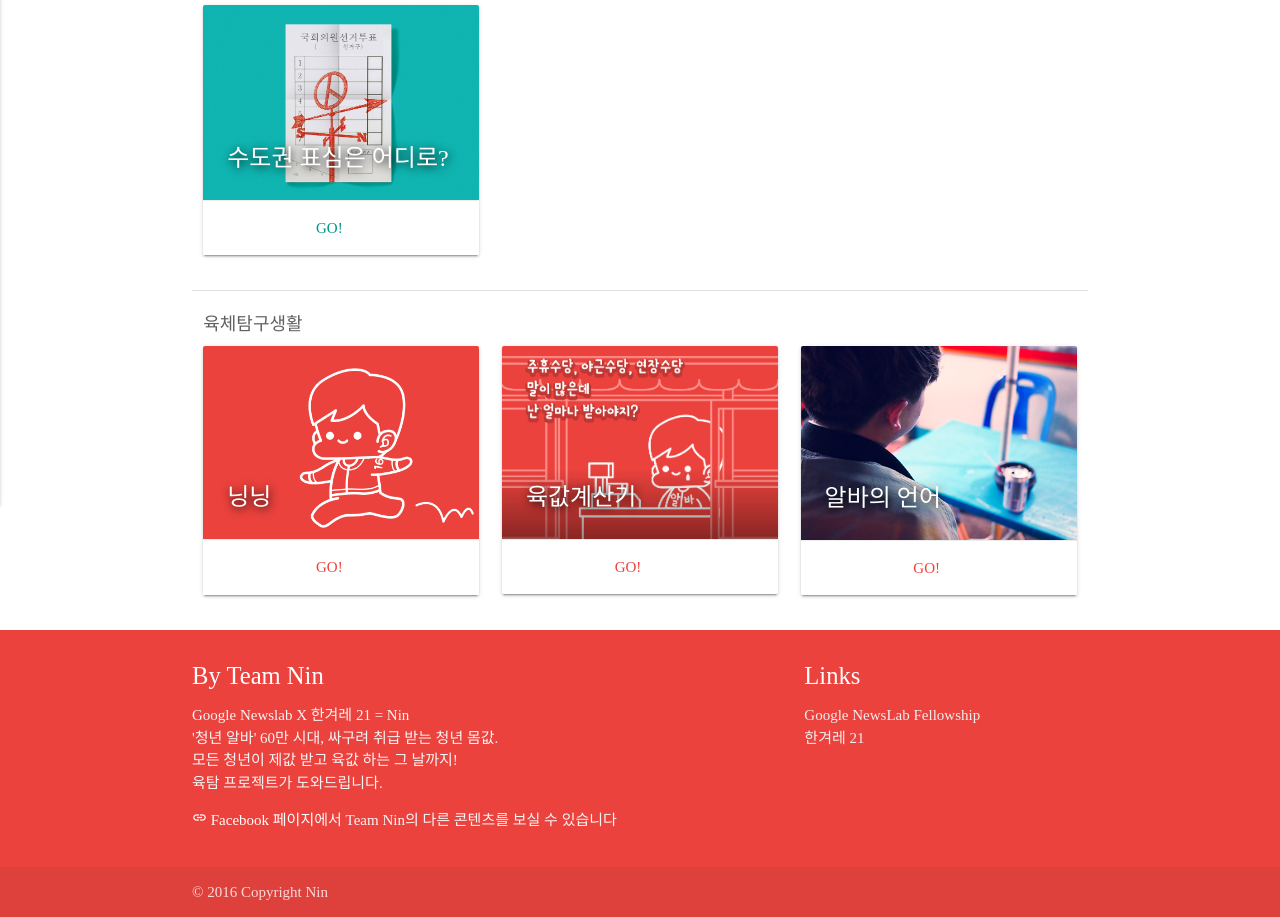
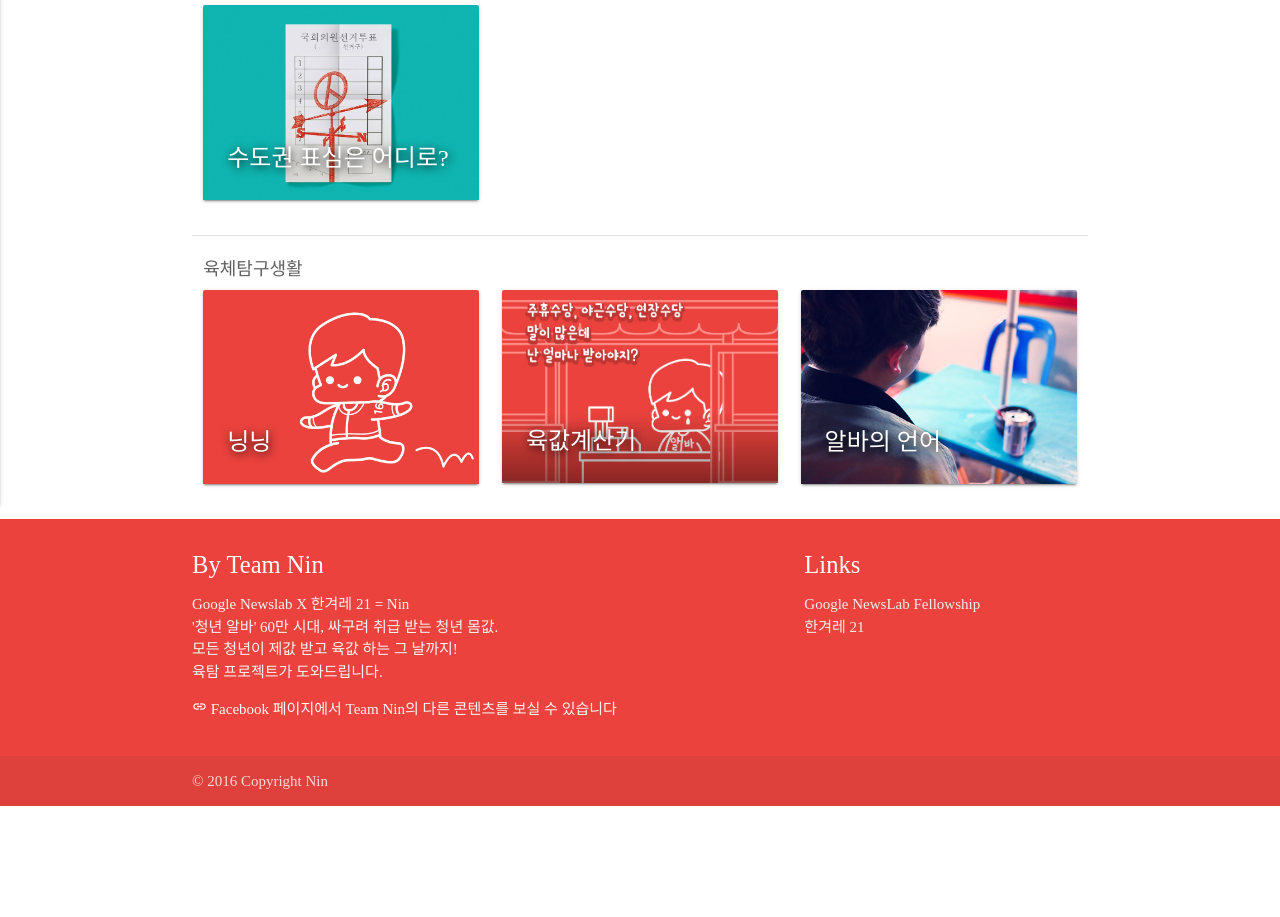
Before and after one commit to dongkwan-kim/google-newslab-nin, a Django app: template templates/front.html in a window 1280 px wide. Shown: the part 355-1272 px from the top of the page. After the commit the page ends 1161 px from the top, so only its background shows below. Run offline with Django 3.2, Linux system fonts and the light colour scheme; the template is opened without the code that fills it, so the values that code supplies are empty; some libraries are stand-ins or nearby versions; some web fonts are replaced.

Commit message:
something changed

```diff
--- a/hellonewslab/views.py
+++ b/hellonewslab/views.py
@@ -18,6 +18,9 @@ def printv(s):
 
 def front(request):
     return render(request, 'front.html')
+
+def contact(request):
+    return render(request, "contact.html")
 
 def test(request):
 
--- a/nin2newslab/views.py
+++ b/nin2newslab/views.py
@@ -227,7 +227,7 @@ def make_graph(r_set=None, num_of_pe=45, enter_type="web"):
     if r_set == None:
         if enter_type == "web":
             r_set = make_random_set(20, 99)
-        else:
+        else: # if enter_type == "mobile"
             r_set = make_random_set(12, 99)
         is_random_graph = True
     else:
--- a/templates/front.html
+++ b/templates/front.html
@@ -50,11 +50,10 @@
 	<div class="col m4 s12">
     	<div class="card">
         	<div class="card-image">
+            	<a href="/sudogwon413">
 					<img src="{% static "vote/sudogwon413.jpg" %}">
 					<span class="card-title">수도권 표심은 어디로?</span>
-            </div>
-			<div class="card-action center">
-				<a class="teal-text" href="/sudogwon413">Go!</a>
+				</a>
             </div>
     	</div>
 	</div>
@@ -70,9 +69,6 @@
             	<img src="{% static "img/front/ninx2_front.png" %}" class="activator">
             	<span class="card-title">닝닝</span>
             </div>
-            <div class="card-action center">
-            	<a class="activator a-go">Go!</a>
-        	</div>
 			<div class="card-reveal">
 				<div class="row" style="margin-bottom: 0px;">
 					<span style="text-shadow: none;" class="card-title"><i class="material-icons right">close</i></span>
@@ -87,11 +83,10 @@
 	<div class="col m4 s12">
     	<div class="card">
         	<div class="card-image">
+            	<a href="/calc">
 					<img src="{% static "img/front/calc_front.png" %}">
 					<span class="card-title">육값계산기</span>
-            </div>
-			<div class="card-action center">
-				<a class="a-go" href="/calc">Go!</a>
+				</a>
 			</div>
     	</div>
 	</div>
@@ -99,11 +94,10 @@
 	<div class="col m4 s12">
     	<div class="card">
         	<div class="card-image">
+				<a href="/albawords/network">
 					<img src="{% static "img/front/albawords_front.png" %}">
 					<span class="card-title">알바의 언어</span>
-            </div>
-            <div class="card-action center">
-            	<a href="/albawords/network" class="a-go">Go!</a>
+				</a>
 			</div>
     	</div>
 	</div>
--- a/templates/ma_base.html
+++ b/templates/ma_base.html
@@ -43,11 +43,11 @@
 			<div class="nav-wrapper container"><a id="logo-container" href="https://www.facebook.com/yooktam/" class="brand-logo">Nin</a>
 				<ul class="right hide-on-med-and-down">
 					<li><a href="/">Home</a></li>
-					<li><a href="https://www.facebook.com/yooktam/">Contact</a></li>
+					<li><a href="/contact">Contact</a></li>
 				</ul>
 				<ul id="nav-mobile" class="side-nav">
 					<li><a href="/">Home</a></li>
-					<li><a href="https://www.facebook.com/yooktam/">Contact</a></li>
+					<li><a href="/contact">Contact</a></li>
 				</ul>
 				<a href="#" data-activates="nav-mobile" class="button-collapse"><i class="material-icons">menu</i></a>
 			</div>
--- a/templates/nin2temp/rcalc/calc_home.html
+++ b/templates/nin2temp/rcalc/calc_home.html
@@ -122,7 +122,7 @@ $(document).ready(function(){
 				<div class="row">
 					<div class="input-field col s12">
 						<input type="number" id="meal-time" placeholder="시간" min="0" step="1" max="4" value=1>
-						<label for="meal-time">식사 시간(h)</label>
+						<label for="meal-time">휴게 시간(h)</label>
 					</div>
 				</div>
 			</div>
--- a/templates/nlr_ma_base.html
+++ b/templates/nlr_ma_base.html
@@ -15,14 +15,13 @@
 		<meta name="author" content="nin">
 		<link id="favicon" rel="icon" href="">
 
-		<title>육체탐구생활</title>
+		<title>Nin</title>
 
 		{% load staticfiles %}
 		<script src="http://code.jquery.com/jquery-2.1.4.min.js"></script>
 		<link rel="stylesheet" href="https://cdnjs.cloudflare.com/ajax/libs/materialize/0.97.5/css/materialize.min.css">
 		<link href="https://fonts.googleapis.com/icon?family=Material+Icons" rel="stylesheet">
 		<link href="{% static "new_nin2/font.css" %}" rel="stylesheet">
-		<script src="{% static "myscr.js" %}"></script>
 		<script>
 		$(document).ready(function(){
 			var fav_src = "/media/img/favicon/icon"+(Math.floor(Math.random()*2)+1)+".png"
@@ -41,11 +40,11 @@
 			<div class="nav-wrapper container"><a id="logo-container" href="https://www.facebook.com/yooktam/" class="brand-logo">Nin</a>
 				<ul class="right hide-on-med-and-down">
 					<li><a href="/">Home</a></li>
-					<li><a href="https://www.facebook.com/yooktam/">Contact</a></li>
+					<li><a href="/contact">Contact</a></li>
 				</ul>
 				<ul id="nav-mobile" class="side-nav">
 					<li><a href="/">Home</a></li>
-					<li><a href="https://www.facebook.com/yooktam/">Contact</a></li>
+					<li><a href="/contact">Contact</a></li>
 				</ul>
 				<a href="#" data-activates="nav-mobile" class="button-collapse"><i class="material-icons">menu</i></a>
 			</div>
--- a/testnewslab/urls.py
+++ b/testnewslab/urls.py
@@ -23,6 +23,7 @@ urlpatterns = [
 
     url(r'^$', 'hellonewslab.views.front'),
     url(r'^test/$', 'hellonewslab.views.test'),
+    url(r"^contact/$", "hellonewslab.views.contact"),
 
     # vote
     url(r"^sudogwon413/$", "votenewslab.views.vote_home"),
```
Also changed, not shown: db.sqlite3, 3 other files. Lines whose indentation alone changed are shown as unchanged.
